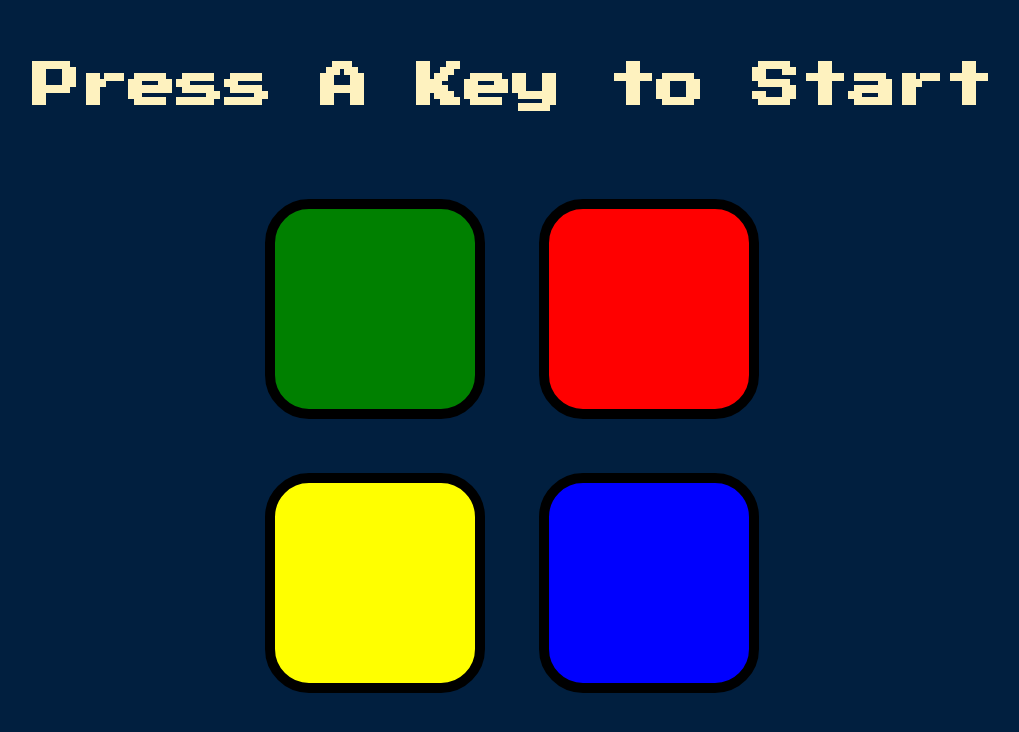
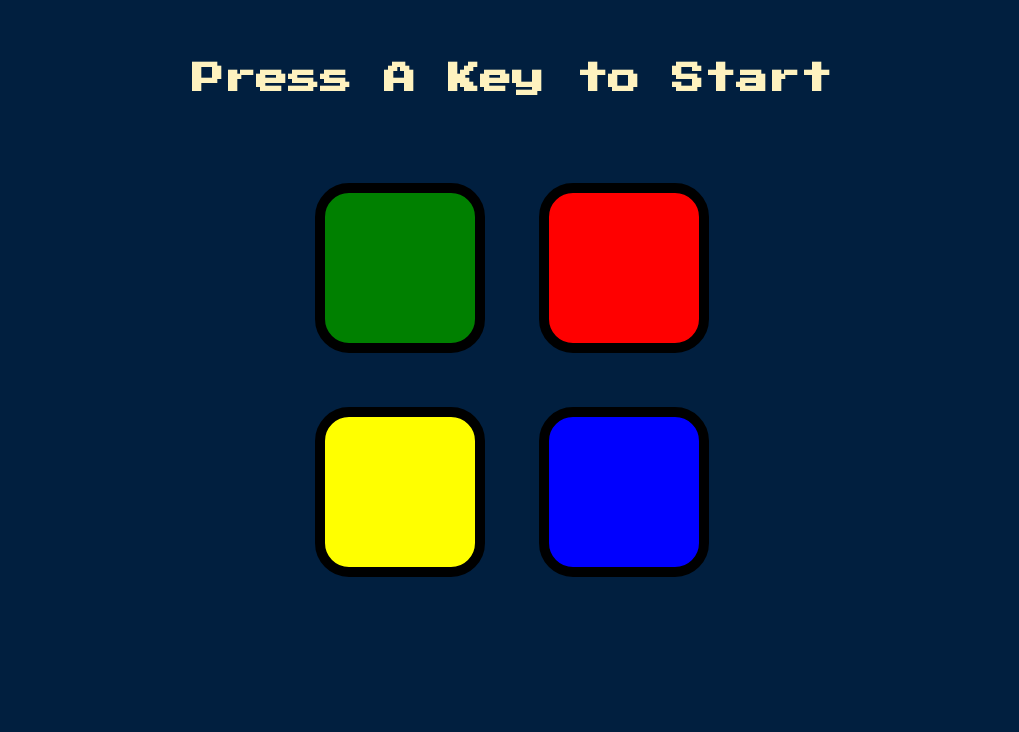
Before and after one commit to iameenalam/The-Simon-Game, a plain HTML site: page index.html in a window 1280 px wide. Shown: the whole page, without its empty margins (128-1147 px from the left). Drawn offline with nearby package versions, Linux system fonts and the light colour scheme.

Commit message:
Update styles.css

```diff
--- a/styles.css
+++ b/styles.css
@@ -5,7 +5,7 @@ body {
 
 #level-title {
   font-family: 'Press Start 2P', cursive;
-  font-size: 3rem;
+  font-size: 2rem;
   margin:  5%;
   color: #FEF2BF;
 }
@@ -20,8 +20,8 @@ body {
 .btn {
   margin: 25px;
   display: inline-block;
-  height: 200px;
-  width: 200px;
+  height: 150px;
+  width: 150px;
   border: 10px solid black;
   border-radius: 20%;
 }
```
